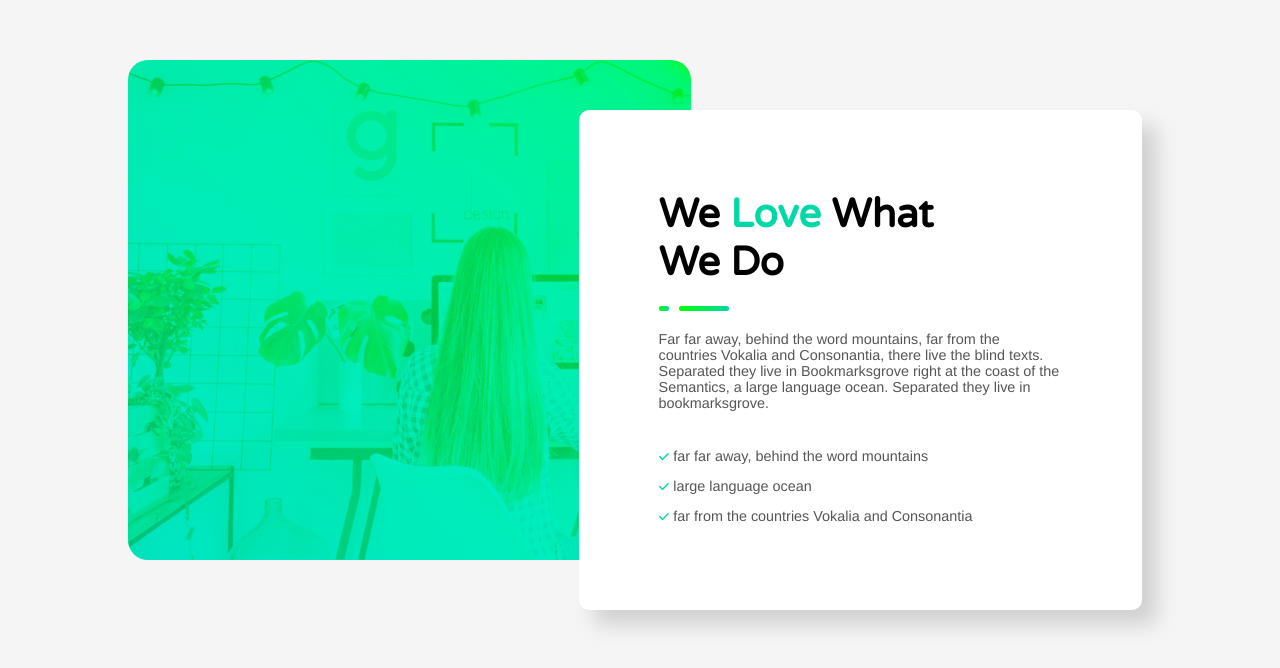
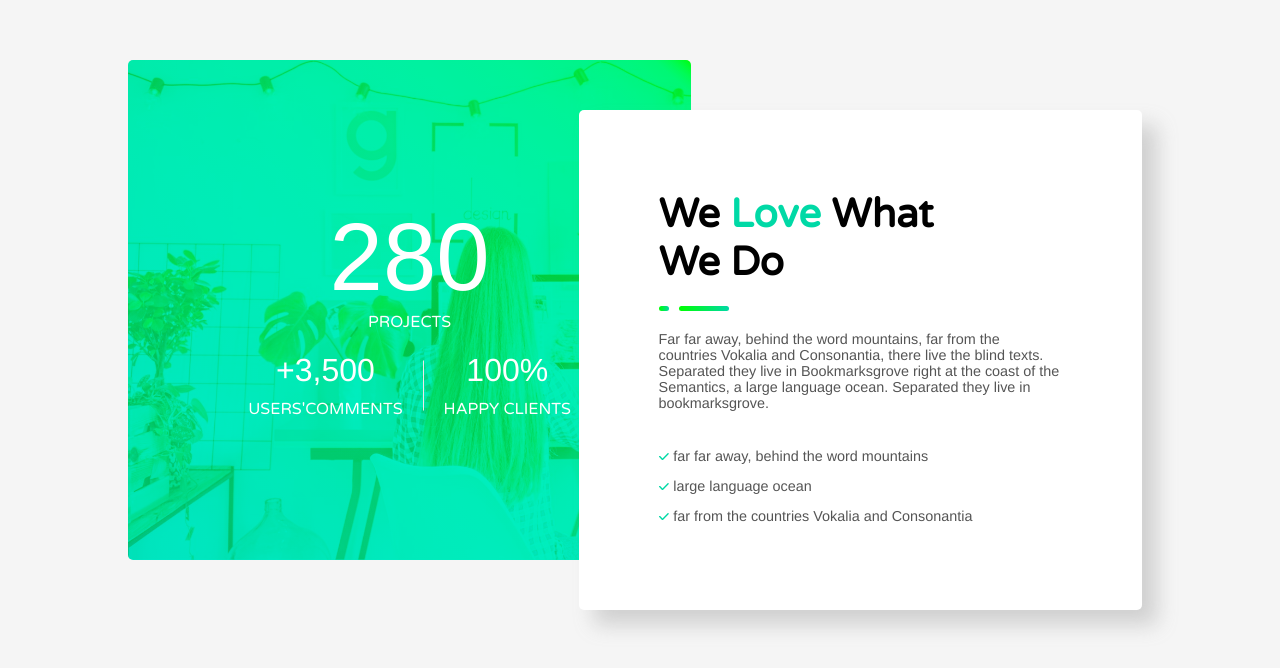
Before and after one commit to mecarm/proj-html-vuejs, a Vue app: page / in a window 1280 px wide. Shown: the part 4153-4821 px from the top of the page. Built offline with nearby package versions, Linux system fonts and the light colour scheme.

Commit message:
FourthSection completata

```diff
--- a/src/components/FourthSection.vue
+++ b/src/components/FourthSection.vue
@@ -2,6 +2,21 @@
     <section>
         <div class="img-container">
             <div class="img-1">
+                <div class="text-green-box">
+                        <h1>280</h1>
+                        <span>PROJECTS</span>
+                        <div class="flex-container">
+                            <div>
+                                <h2>+3,500</h2>
+                                <span>USERS'COMMENTS</span>
+                            </div>
+                            <div class="vertical-line"></div>
+                            <div>
+                                <h2>100%</h2>
+                                <span>HAPPY CLIENTS</span>
+                            </div>
+                        </div>
+                    </div>
                 <div class="img-absolute">
                     <div class="text-container">
                         <h1>We <span>Love</span> What <br>We Do</h1>
@@ -49,16 +64,51 @@ section{
             background-image: url('../assets/images/person-with-long-curly-hair-PZ99QM2-2x.jpg'), $secondary-image-gradient;
             background-size: cover;
             background-repeat: no-repeat;
-            border-radius: 20px;
+            border-radius: 5px;
             background-blend-mode: soft-light;
             position: relative;
+            .text-green-box {
+                    width: 100%;
+                    margin: 0 auto;
+                    position: absolute;
+                    top: 50%;
+                    -ms-transform: translateY(-50%);
+                    transform: translateY(-50%);
+                    text-align: center;
+                    color: white;
 
+                h1{
+                    font-size: 6rem;
+                    font-weight: 300;
+                }
+                span{
+                    font-family: 'Varela Round', sans-serif;
+                }
+                .flex-container{
+                    margin-top: 20px;
+                    @include flex($justify: Both_Center);
+                    .vertical-line{
+                        width: 1px;
+                        height: 50px;
+                        background: rgb(235, 232, 232);
+                    }
+                    div{
+                        margin: 0 10px;
+
+                        h2{
+                            font-size: 2rem;
+                            font-weight: 500;
+                            padding-bottom: 10px;
+                        }
+                    }
+                }
+            }
             .img-absolute {
                     width: 100%;
                     height: 500px;
                     position: absolute;
                     background: white;
-                    border-radius: 10px;
+                    border-radius: 5px;
                     bottom: -50px;
                     right: -80%;
                     box-shadow: 15px 15px 20px rgba(155, 154, 154, 0.4);
```
